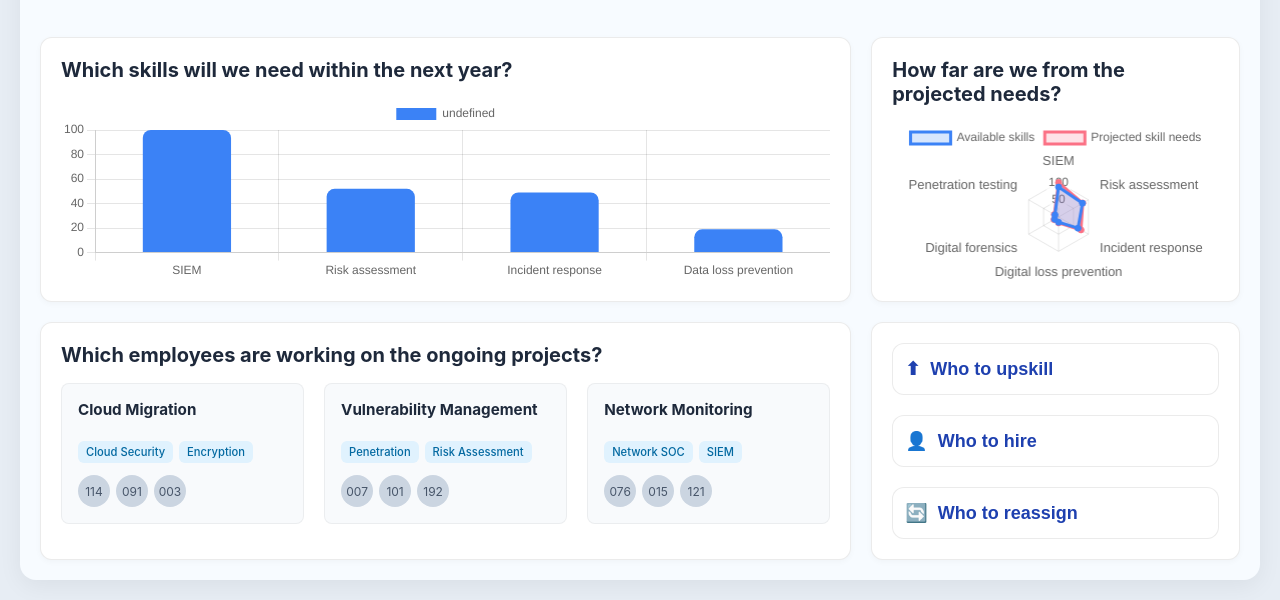
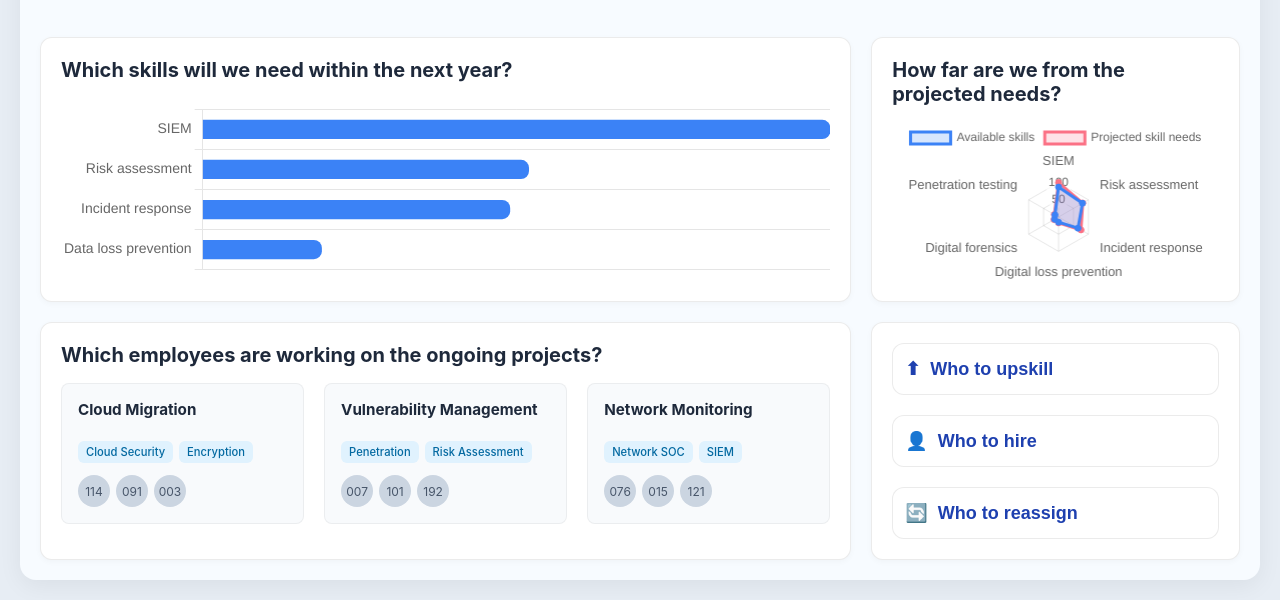
Before and after one commit to icetea-s/skillscope_app, a plain HTML site: page index.html in a window 1280 px wide. Shown: the part 200-800 px from the top of the page. Drawn offline with nearby package versions, Linux system fonts and the light colour scheme.

Commit message:
fixed upper left graph

```diff
--- a/index.html
+++ b/index.html
@@ -456,16 +456,26 @@
   data: {
     labels: ['SIEM', 'Risk assessment', 'Incident response', 'Data loss prevention'],
     datasets: [{
+      label: '', // ← prevents 'undefined' label
       data: [100, 52, 49, 19],
       backgroundColor: '#3b82f6',
       borderRadius: 8,
-          barPercentage: .6,
+      barPercentage: 0.6,
     }]
   },
   options: {
-        maintainAspectRatio: false
+    maintainAspectRatio: false,
+    indexAxis: 'y', // ← makes chart horizontal
+    scales: {
+      x: { display: false },
+      y: { ticks: { font: { size: 14 } } }
+    },
+    plugins: {
+      legend: { display: false } // ← hides legend
+    }
   }
 });
+
 
     const radarCtx = document.getElementById('radarChart').getContext('2d');
     new Chart(radarCtx, {
```
Lines whose indentation alone changed are shown as unchanged.
